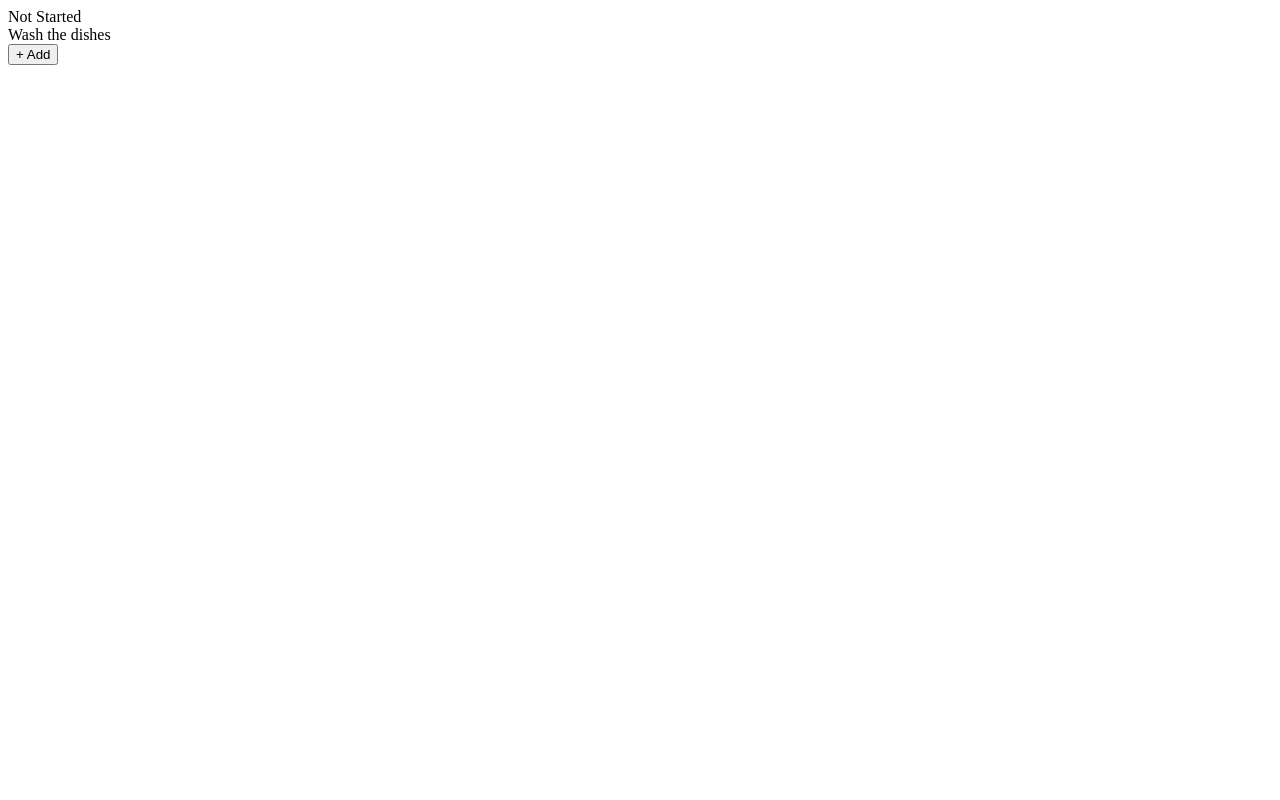
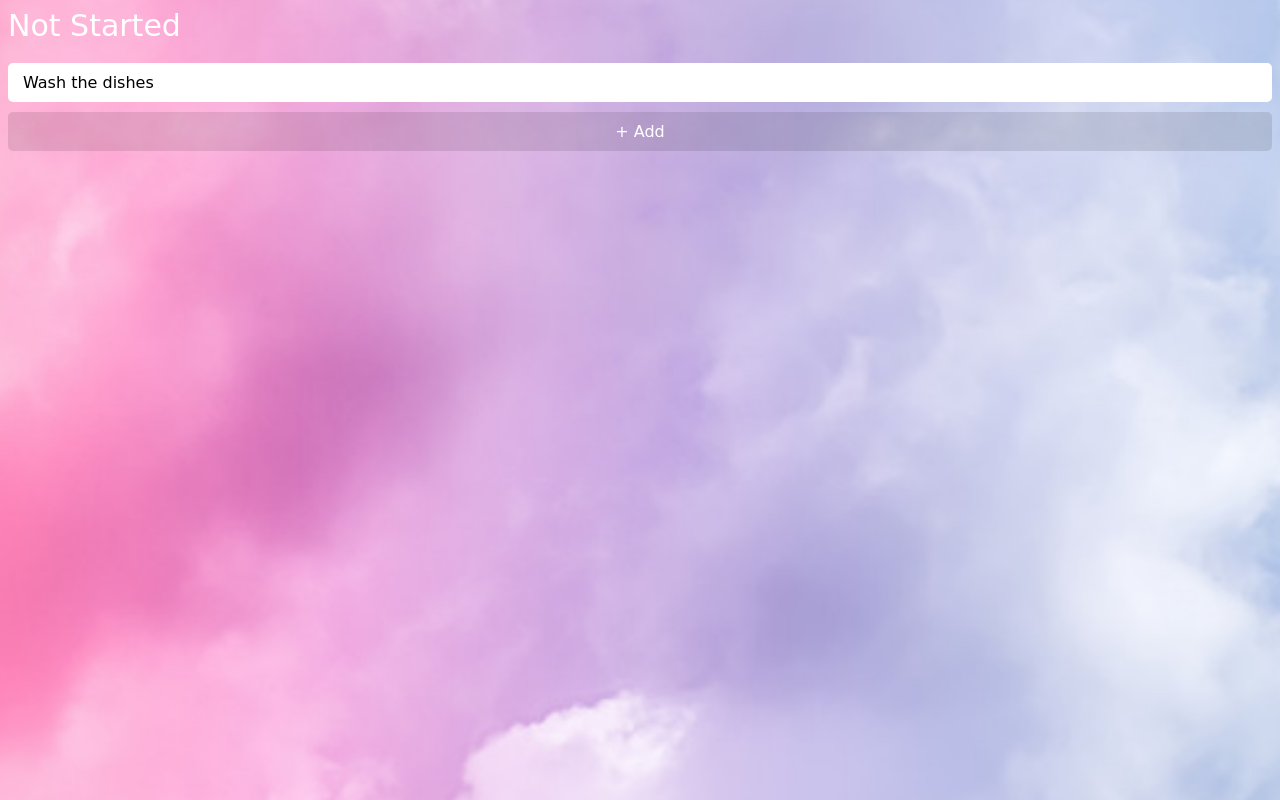
Before and after one commit to xeemv/Cotton-Candy-Kanban-Board, a plain HTML site: page index.html in a window 1280 px wide. Drawn offline with Linux system fonts and the light colour scheme.

Commit message:
almost done with css

```diff
--- a/css/main.css
+++ b/css/main.css
@@ -1,14 +1,15 @@
-/*{
+*{
     box-sizing: border-box;
-    /*background: linear-gradient(to right, #ff105f, #ffad06); /* took this from my login-form. No longer using this as I found a beautiful background img.
-    background-image: url(images/sky.png);
-    background-size: cover; /*This property/value pair tells the browser to scale the background image proportionally so that its width and height are equal to, or greater than, the width/height of the element. - Per https://www.webfx.com/blog/web-design/responsive-background-image/
-    background-position-x: center;
-    background-position-y: center;
-    background-attachment: fixed;
-    background-repeat: no-repeat;
-    /* codes from line 5 to 10 are taken from my tip calculator project
-}*/
+    /*background: linear-gradient(to right, #ff105f, #ffad06); /* took this from my login-form. No longer using this as I found a beautiful background img.*/
+    background-image: url(/images/sky.png);
+    background-size: cover; /*This property/value pair tells the browser to scale the background image proportionally so that its width and height are equal to, or greater than, the width/height of the element. - Per https://www.webfx.com/blog/web-design/responsive-background-image/ */
+    background-position-x: center; /*incase the img gets scaled up and get distorted (height and width), this will keep it center*/
+    background-position-y: center; /*incase the img gets scaled up and get distorted (height and width), this will keep it center*/
+    background-attachment: fixed; /*to prevent the photo from scrolling on the page or img ending before page does*/
+    background-repeat: no-repeat; /*to prevent the photo from repeating on the screen*/
+    /* codes from line 5 to 10 are taken from my tip calculator/expanding card project*/
+    font-family: 'Shadows Into Light', cursive;
+}
 .kanban {
     display: flex; /* using flex here to create the 3 column layout */
     padding: 30px;
@@ -16,3 +17,46 @@
     background: #009578;
     border-radius: 5px;
 }
+.kanban__column{
+    flex: 1;
+    /* this will ensure every column has an equal width*/
+}
+.kanban__column:not(:last-child){
+ /* this is basically saying that every single column that isn't the last one, is going to have a margin right. */
+    margin-right: 30px;
+}
+.kanban__column-title{
+    margin-bottom: 20px;
+	font-size: 30px;
+	color: white;
+	user-select: none; /* to prevent accidental highlight when selecting the content inside your items */
+}
+.kanban__item-input{
+    padding: 10px 15px;
+    box-sizing: border-box; /* to prevent it from going over its boundaries */
+    background: white;
+    border-radius: 5px;
+    cursor: pointer; /* to inform the user they can click and drag these items */
+}
+.kanban__dropzone {
+	height: 10px;
+	transition: background 0.15s, height 0.15s;
+    /*
+    - this is so that when the user drags an item over the drop zone
+    - we need to change the background color and height
+    - this will tell them they could drop that item here*/
+}
+.kanban__dropzone--active { /* this part will need js to add an active modifier class to the dropzone element */
+	height: 20px;
+	background: rgba(0, 0, 0, 0.25);
+}
+.kanban__add-item {
+	width: 100%;
+	padding: 10px 0;
+	font-size: 16px;
+	color: white;
+	background: rgba(0, 0, 0, 0.1);
+	border: none;
+	border-radius: 5px;
+	cursor: pointer;
+}
--- a/index.html
+++ b/index.html
@@ -12,7 +12,7 @@
     <div class="kanban__column"> <!-- represent a single column on the board-->
     <div class="kanban__column-title">Not Started</div> <!-- represent a title for said column on the board-->
     <div class="kanban__items"> <!-- to store items we drop down in that column on the board-->
-    <div contenteditable="" class="kanban__item-input">Wash the dishes</div>
+    <div contenteditable class="kanban__item-input">Wash the dishes</div>
     <!--
         - line 15 is the area that the user could edit.
         - contenteditable will allow users to make edits to that input section
@@ -23,7 +23,9 @@
         - it will highlight the area above and below where the user will drop the item.
     -->
     </div>
-    <button class="kanban__add-item type="button">+ Add</button> <!-- - adding a button to the column using type="button" and the name on the button will be "+ add".
+    <button class="kanban__add-item" type="button">+ Add</button>
+    <!--
+    - adding a button to the column using type="button" and the name on the button will be "+ add".
     - code line 11 - 20 is the basic structure on the kanban board.-->
 
     </div>
```
